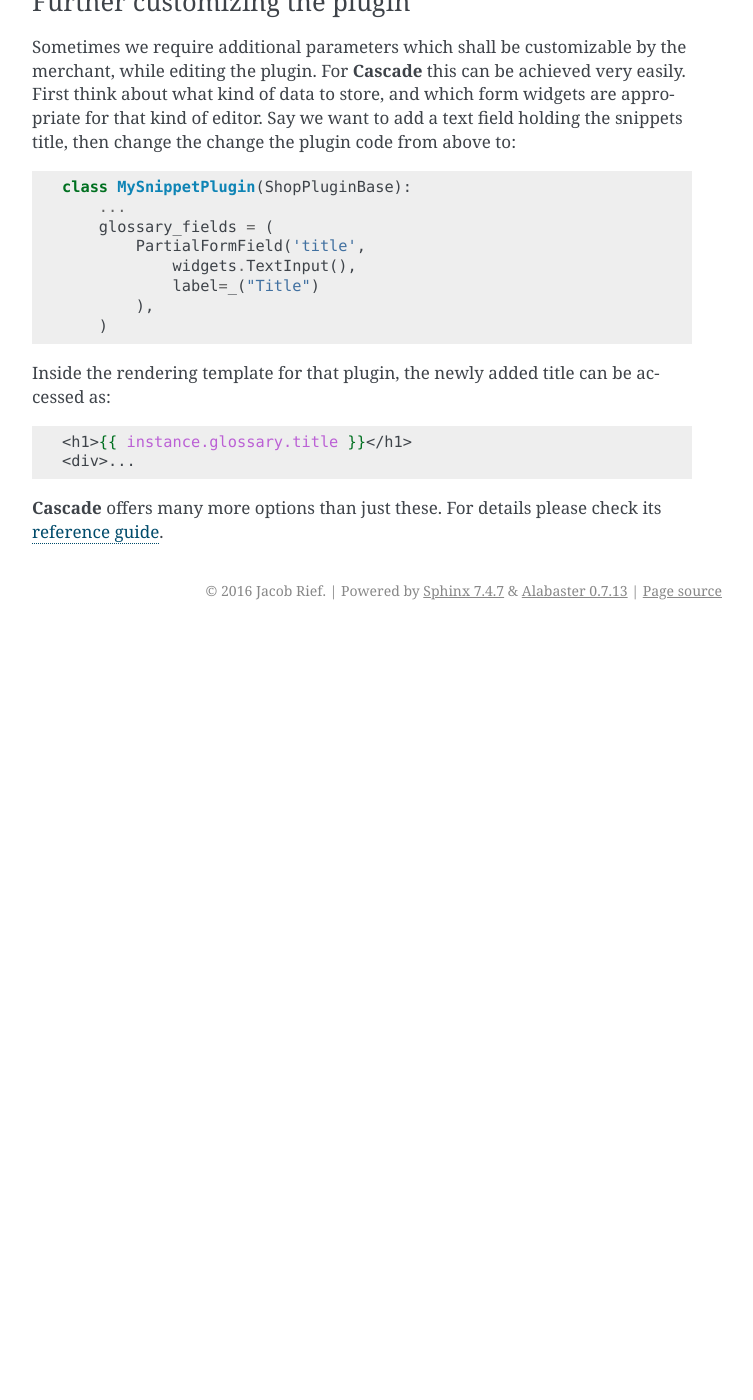
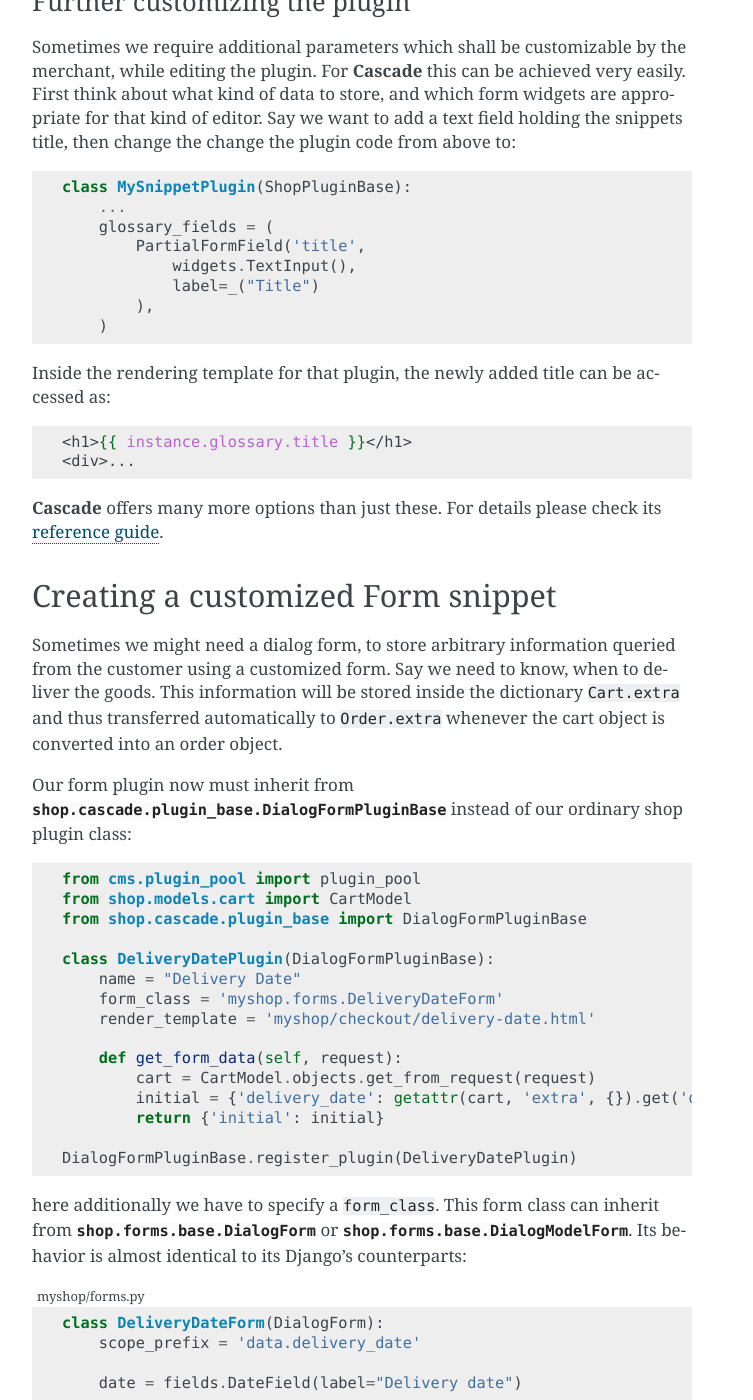
Before and after one commit to zootopia106/django-shop, a Sphinx documentation site: the page built from docs/howto/customize-snippets.rst, in a window 1280 px wide and 1400 px high, scrolled down 1421 px. Shown: the whole window, without its empty margins (388-1141 px from the left). Built offline with Sphinx 7.4.7, drawn with Linux system fonts in a browser that asks for light colours; before the commit the page ends 2051 px from its top, so only the background shows below that; some of the changed text lies outside the part shown.

Commit message:
explaining Dialog Forms

```diff
--- a/docs/howto/customize-snippets.rst
+++ b/docs/howto/customize-snippets.rst
@@ -98,6 +98,75 @@
 `reference guide`_.
 
 
+Creating a customized Form snippet
+==================================
+
+Sometimes we might need a dialog form, to store arbitrary information queried from the customer
+using a customized form. Say we need to know, when to deliver the goods. This information will be
+stored inside the dictionary ``Cart.extra`` and thus transferred automatically to ``Order.extra``
+whenever the cart object is converted into an order object.
+
+Our form plugin now must inherit from :class:`shop.cascade.plugin_base.DialogFormPluginBase` instead
+of our ordinary shop plugin class:
+
+.. code-block:: python
+
+	from cms.plugin_pool import plugin_pool
+	from shop.models.cart import CartModel
+	from shop.cascade.plugin_base import DialogFormPluginBase
+
+	class DeliveryDatePlugin(DialogFormPluginBase):
+	    name = "Delivery Date"
+	    form_class = 'myshop.forms.DeliveryDateForm'
+	    render_template = 'myshop/checkout/delivery-date.html'
+
+	    def get_form_data(self, request):
+	        cart = CartModel.objects.get_from_request(request)
+	        initial = {'delivery_date': getattr(cart, 'extra', {}).get('delivery_date', '')}
+	        return {'initial': initial}
+
+	DialogFormPluginBase.register_plugin(DeliveryDatePlugin)
+
+here additionally we have to specify a ``form_class``. This form class can inherit from
+:class:`shop.forms.base.DialogForm` or :class:`shop.forms.base.DialogModelForm`. Its behavior is
+almost identical to its Django's counterparts:
+
+.. code-block:: python
+	:caption: myshop/forms.py
+
+	class DeliveryDateForm(DialogForm):
+	    scope_prefix = 'data.delivery_date'
+
+	    date = fields.DateField(label="Delivery date")
+
+	    @classmethod
+	    def form_factory(cls, request, data, cart):
+	        delivery_date_form = cls(data=data)
+	        if delivery_date_form.is_valid():
+	            cart.extra.update(delivery_date_form.cleaned_data)
+	        return delivery_date_form
+
+The ``scope_prefix`` marks the JavaScript object below our AngularJS ``$scope``. This must be an
+identifier which is unique across all dialog forms building up our ecosystem of **Cascade** plugins.
+
+The classmethod ``form_factory`` must, as its name implies, create a form object of the class it
+belongs to. As in our example from above, we use this to update the cart's ``extra`` dictionary,
+whenever the customer submitted a valid delivery date.
+
+The last piece is to put everything together using a form template such as:
+
+.. code-block:: django
+	:caption: templates/myshop/checkout/delivery-date.html
+
+	{% extends "shop/checkout/dialog-base.html" %}
+
+	{% block dialog_form %}
+	<form name="{{ delivery_date_form.form_name }}" novalidate>
+	    {{ delivery_date_form.as_div }}
+	</form>
+	{% endblock %}
+
+
 .. _encapsulation: https://en.wikipedia.org/wiki/Encapsulation_(computer_programming)
 .. _django-sekizai: http://django-sekizai.readthedocs.org/en/stable/
 .. _reference guide: http://djangocms-cascade.readthedocs.org/en/stable/
```
